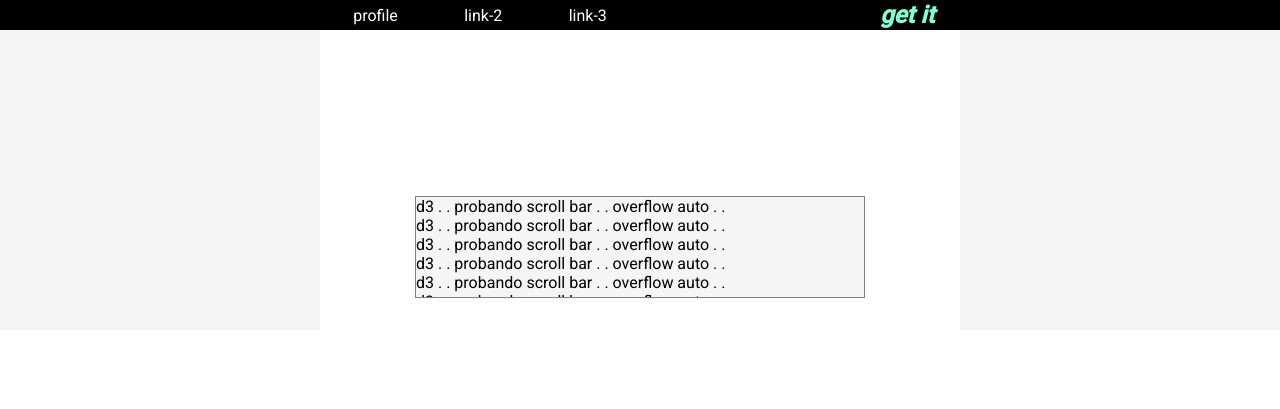
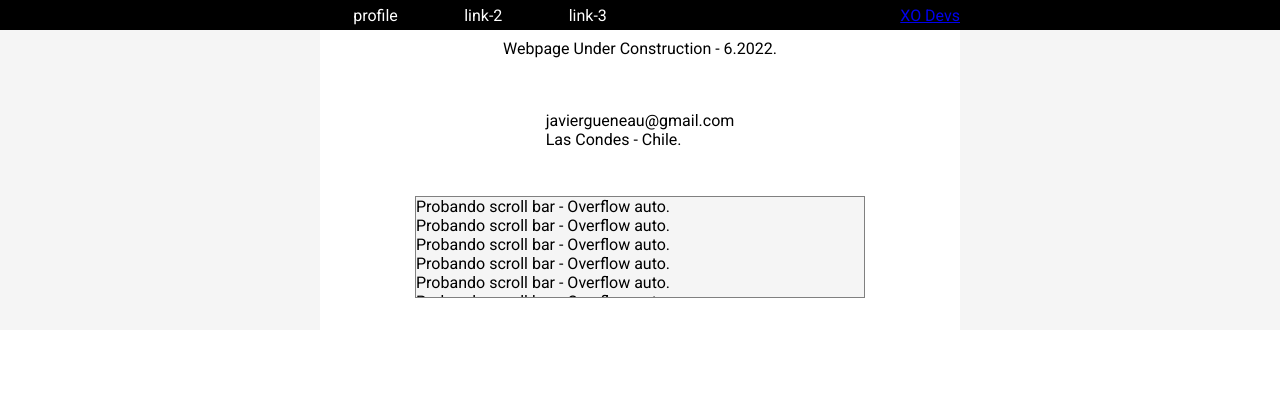
Before and after one commit to javier-gueneau/javier-gueneau, a plain HTML site: page index.html in a window 1280 px wide. Drawn offline with Linux system fonts and the light colour scheme; a web font is replaced by a local one.

Commit message:
Update index.html

```diff
--- a/index.html
+++ b/index.html
@@ -1,7 +1,7 @@
 <!DOCTYPE html>
 <html lang="en">
     <head>
-        <title>Index-1</title>
+        <title>XO Devs</title>
         <link rel="stylesheet" href="style.css">
         <link rel="preconnect" href="https://fonts.googleapis.com">
         <link rel="preconnect" href="https://fonts.gstatic.com"
@@ -18,25 +18,31 @@
                     <li><a href="#" class="nav-a">link-2</a></li>
                     <li><a href="#" class="nav-a">link-3</a></li>
                 </ul>
-                <a class="get" href="#">get it</a>
+                <a class="mark" href="#">XO Devs</a>
             </div>
         </div>
 
         <div class="body">
             <div class="body-center">
 
+                <p class="pp">
+                    Webpage Under Construction - 6.2022.
+
+                </p>
+
+                <br>
+                <br> javiergueneau@gmail.com
+                <br> Las Condes - Chile.
+
                 <div class="scroll">
-                    <p>d3 . . probando scroll bar . . overflow auto . . </p>
-                    <p>d3 . . probando scroll bar . . overflow auto . . </p>
-                    <p>d3 . . probando scroll bar . . overflow auto . . </p>
-                    <p>d3 . . probando scroll bar . . overflow auto . . </p>
-                    <p>d3 . . probando scroll bar . . overflow auto . . </p>
-                    <p>d3 . . probando scroll bar . . overflow auto . . </p>
-                    <p>d3 . . probando scroll bar . . overflow auto . . </p>
-                    <p>d3 . . probando scroll bar . . overflow auto . . </p>
-                    <p>d3 . . probando scroll bar . . overflow auto . . </p>
-                    <p>d3 . . probando scroll bar . . overflow auto . . </p>
-                    <p>d3 . . probando scroll bar . . overflow auto . . </p>
+                    <p>Probando scroll bar - Overflow auto.</p>
+                    <p>Probando scroll bar - Overflow auto.</p>
+                    <p>Probando scroll bar - Overflow auto.</p>
+                    <p>Probando scroll bar - Overflow auto.</p>
+                    <p>Probando scroll bar - Overflow auto.</p>
+                    <p>Probando scroll bar - Overflow auto.</p>
+                    <p>Probando scroll bar - Overflow auto.</p>
+
                 </div>
 
             </div>
```
